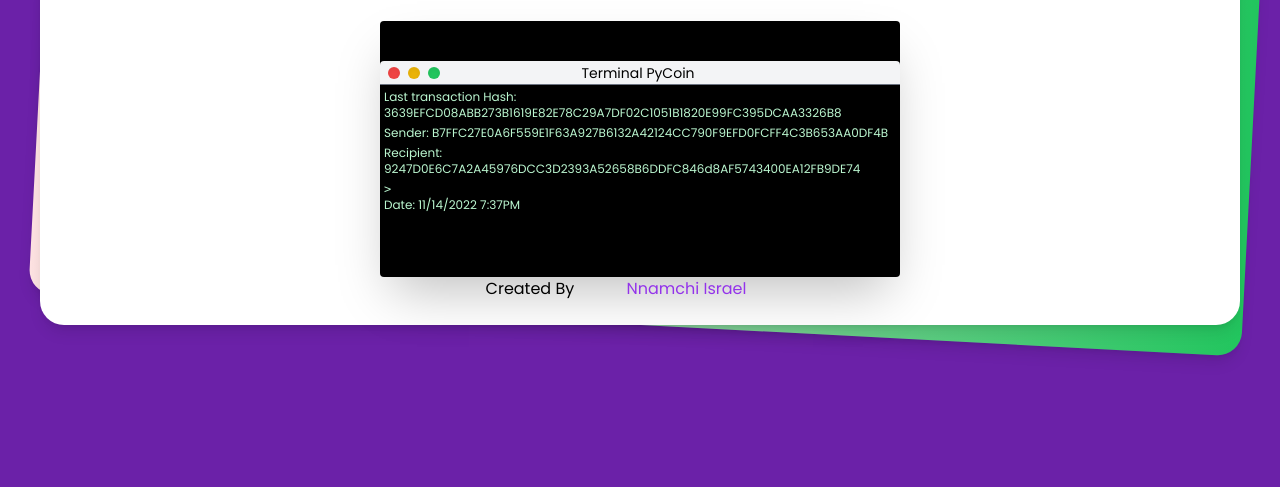
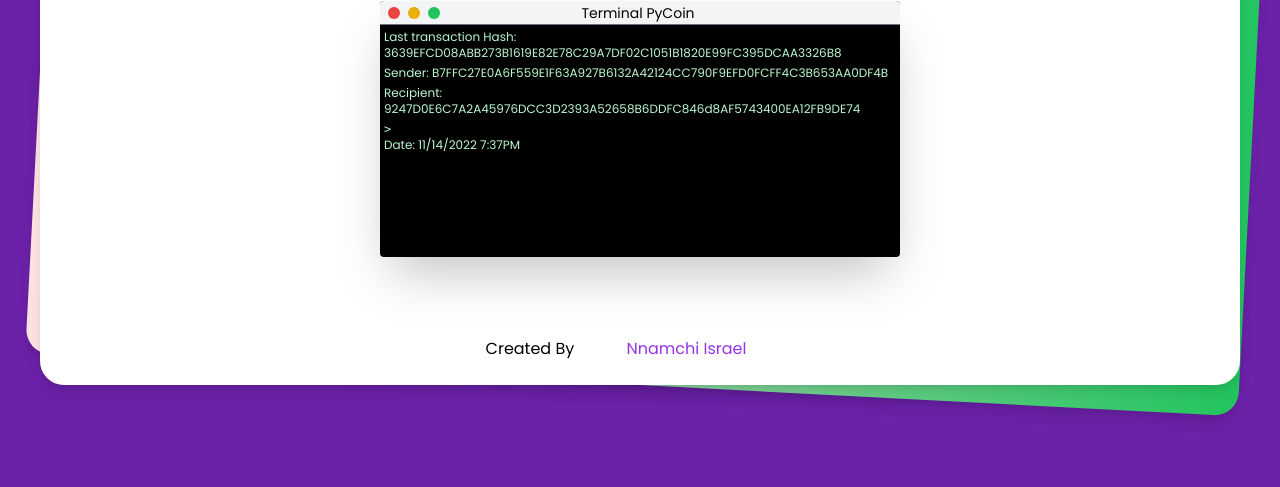
Before and after one commit to phaxadstudios/pycoin, a plain HTML site: page cores.html in a window 1280 px wide. Shown: the part 313-800 px from the top of the page. Drawn offline with nearby package versions, Linux system fonts and the light colour scheme.

Commit message:
Update cores.html

```diff
--- a/cores.html
+++ b/cores.html
@@ -87,8 +87,8 @@
           <!-- /nav -->
 
           <!-- hero section -->
-          <div class="w-1/2 mx-auto">
-  <div class="w-full shadow-2xl subpixel-antialiased rounded h-64 bg-black border-black mx-auto pt-10 mt-10">
+          <div class="w-1/2 mx-auto pt-10 mt-10 mb-10 pb-10">
+  <div class="w-full shadow-2xl subpixel-antialiased rounded h-64 bg-black border-black mx-auto">
     <div class="flex items-center h-6 rounded-t bg-gray-100 border-b border-gray-500 text-center text-black" id="headerTerminal">
       <div class="flex ml-2 items-center text-center border-red-900 bg-red-500 shadow-inner rounded-full w-3 h-3" id="closebtn">
       </div>
```
